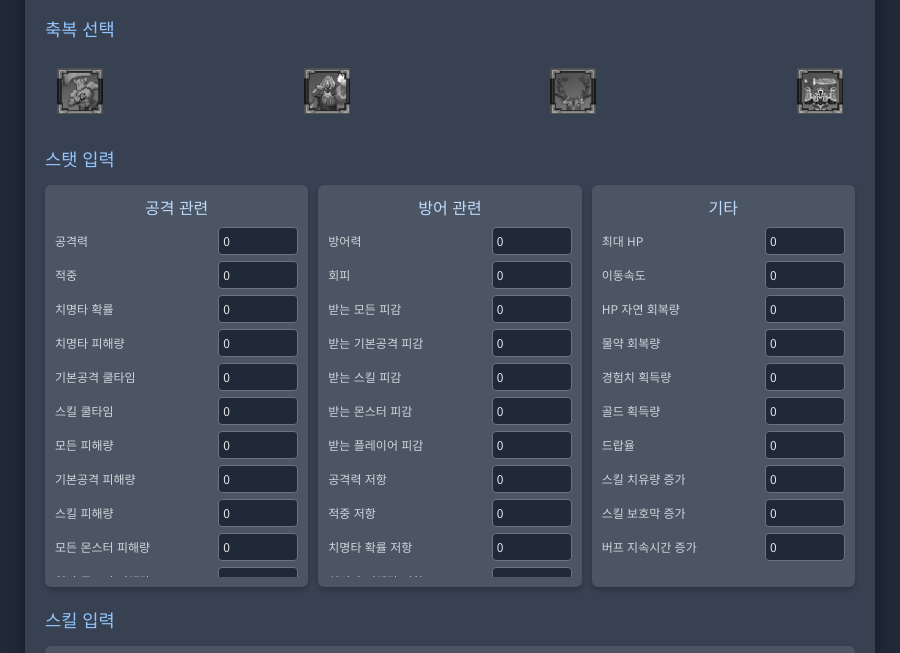
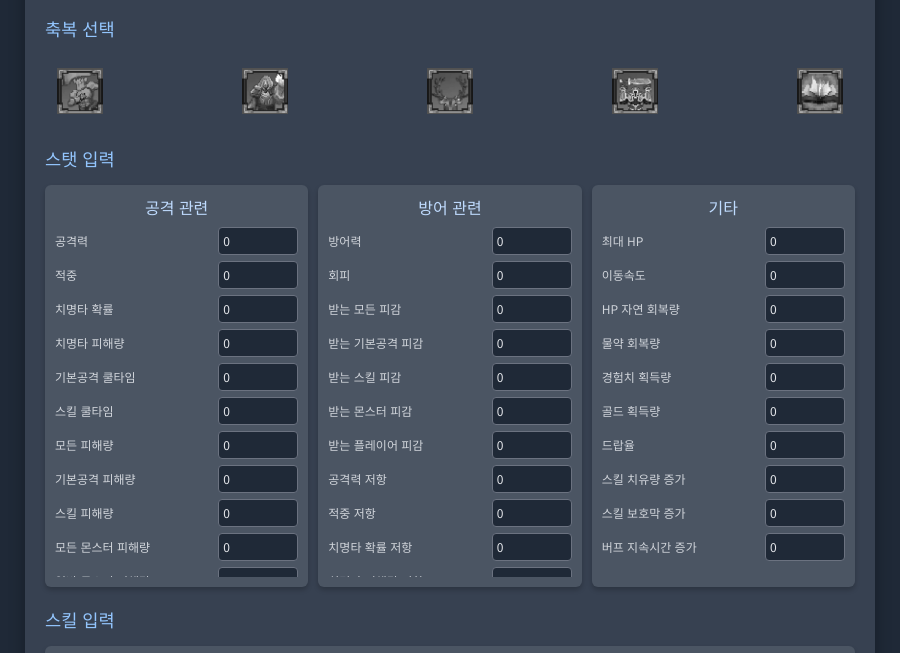
Before and after one commit to BlueEarthCat/LS-Combat-Calculator, an Electron app: page index.html in a window 900 px wide. Shown: the part 82-735 px from the top of the page. Drawn offline with nearby package versions, Linux system fonts and the light colour scheme; no server answers.

Commit message:
1.0.2 build

```diff
--- a/index.html
+++ b/index.html
@@ -130,7 +130,8 @@
       { name: '용사의 축복', effects: { '공격력': 30, '적중': 3, '방어력': 30, '회피': 3, '최대 HP': 500 }, combatPower: 0, type: 'blessing1'},
       { name: '현자의 축복', effects: { '경험치 획득량': 30 }, combatPower: 0, type: 'blessing2' },
       { name: '생활의 축복', effects: { '이동속도': 10 }, combatPower: 0, type: 'blessing3' },
-      { name: '용병의 축복', effects: {}, combatPower: 0, type: 'blessing4' }
+      { name: '용병의 축복', effects: {}, combatPower: 0, type: 'blessing4' },
+      { name: '용병의 축복', effects: { '경험치 획득량': 10, '드랍율': 10, '골드 획득량': 10}, combatPower: 0, type: 'blessing5' }
     ];
 
     const skillValues = {
--- a/package.json
+++ b/package.json
@@ -1,7 +1,7 @@
 {
   "name": "ls_combat-calculator",
   "productName": "Last Saviors Combat Calculator",
-  "version": "1.0.1",
+  "version": "1.0.2",
   "description": "For Minecraft 1.21.4 Server Last Saviors",
   "main": "main.js",
   "build": {
@@ -46,6 +46,7 @@
     }
   },
   "scripts": {
+    "start": "electron .",
     "build:win": "electron-builder --win nsis --publish never",
     "build:mac": "electron-builder --mac dmg --publish never",
     "build:linux": "electron-builder --linux AppImage deb --publish never"
```
Also changed, not shown: images/blessing5_off.png (added), images/blessing5_on.png (added), 2 other files.
